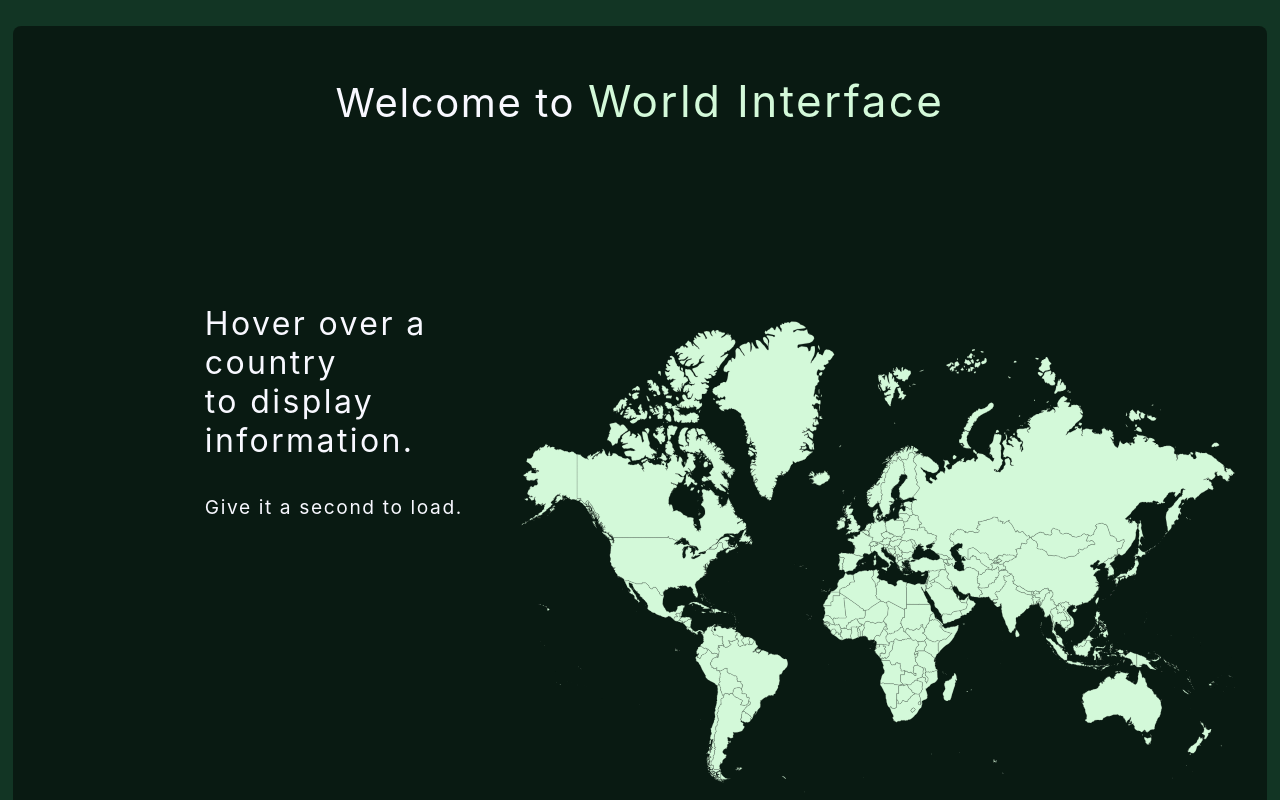
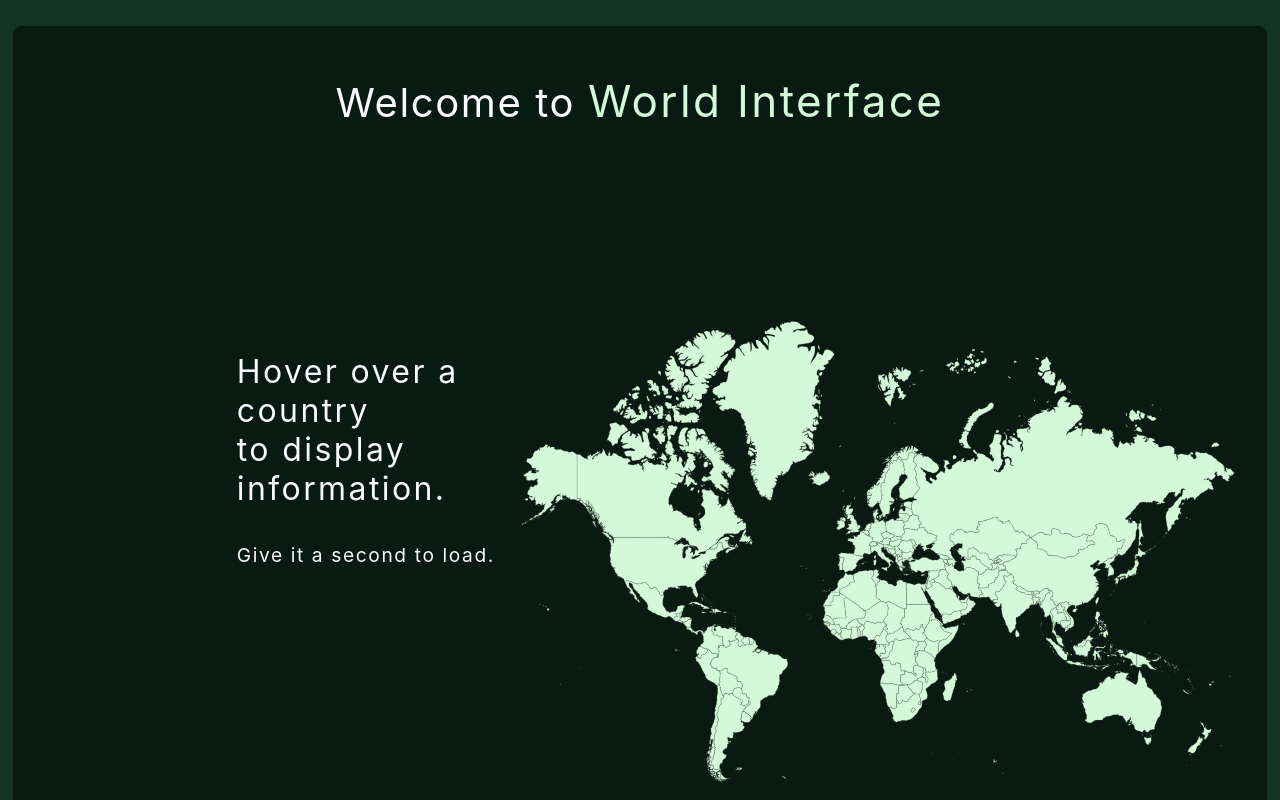
Before and after one commit to imbrandonj/world-interface, an Angular app: page / in a window 1280 px wide. Shown: the top 800 px of the page. Built offline with nearby package versions, Linux system fonts and the light colour scheme.

Commit message:
finishes project requirements

```diff
--- a/src/app/app.component.css
+++ b/src/app/app.component.css
@@ -49,17 +49,13 @@ footer a:hover {
 
 @media screen and (min-width: 2200px) {
     .appWrap {
-        padding: 6rem 3rem;
+        padding: 5rem 3rem;
     }
 
     header {
         margin-bottom: 7rem;
       }
 
-    .countryInfo {
-        padding-left: 3em;
-    }
-
     footer img {
         height: 4rem;
     }
--- a/src/app/world-map/world-map.component.css
+++ b/src/app/world-map/world-map.component.css
@@ -9,14 +9,15 @@
     display: flex;
     flex-direction: column;
     flex-basis: 40%;
-    padding-left: 10rem;
+    margin-top: 4rem;
+    padding-left: 12rem;
     font-family: Inter, system-ui, Avenir, Helvetica, Arial, sans-serif;
     letter-spacing: 0.1rem;
     color: ghostwhite;
 }
 
 .onLoad {
-    margin-top: 5rem;
+    margin-top: 8rem;
     gap: 1rem;
 }
 
@@ -54,8 +55,9 @@ path:hover {
 @media screen and (min-width: 2200px) {
 
     .countryInfo, .onLoad {
-        padding-left: 15rem;
+        padding-left: 16rem;
     }
+
     .countryInfo li {
         padding: 1.25rem 0;
         font-size: 1.45em;
@@ -66,6 +68,6 @@ path:hover {
     }
 
     svg {
-       height: 840px;
+       height: 865px;
     }
 }
```
